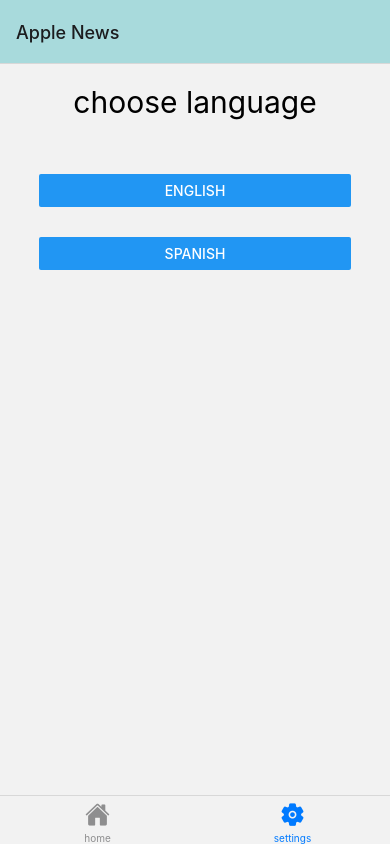
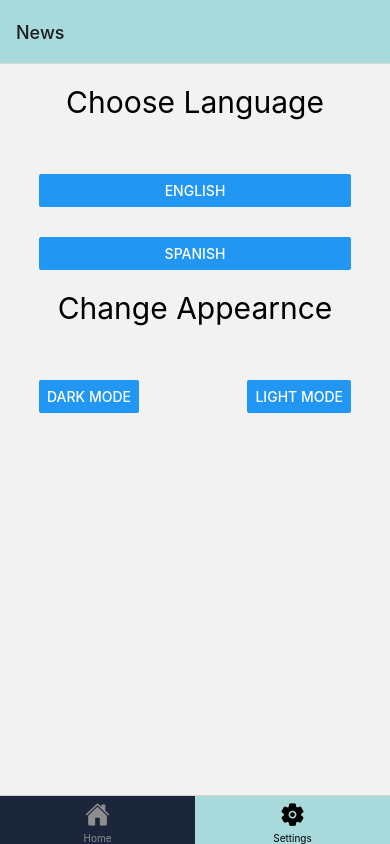
Before and after one commit to moustafaHegazyJETS/ReactNative-NewsApp, a React Native app in the folder NewsApp/: screen /SettingsScreen in a window 390 px wide. Built offline with nearby package versions, Linux system fonts and the light colour scheme; no server answers.

Commit message:
add dynamic theming

```diff
--- a/NewsApp/App.tsx
+++ b/NewsApp/App.tsx
@@ -2,13 +2,16 @@ import { StatusBar } from "expo-status-bar";
 import { LangugeContextProvider } from "./store/Language-context";
 import { useContext } from "react";
 import { AppScreen } from "./Screens/AppScreen";
+import { ThemingContextProvider } from "./store/Theming-context";
 
 export default function App() {
   return (
     <>
       <StatusBar style="auto" />
       <LangugeContextProvider>
-        <AppScreen />
+        <ThemingContextProvider>
+          <AppScreen />
+        </ThemingContextProvider>
       </LangugeContextProvider>
     </>
   );
--- a/NewsApp/Screens/AppScreen.tsx
+++ b/NewsApp/Screens/AppScreen.tsx
@@ -11,23 +11,21 @@ import { SettingsScreen } from "./SettingsScreen";
 import { Ionicons } from "@expo/vector-icons";
 import { languageContenxt } from "../store/Language-context";
 import { useContext } from "react";
+import { ThemingContenxt } from "../store/Theming-context";
 
 export function AppScreen() {
   const Stack = createNativeStackNavigator();
   const BottomTab = createBottomTabNavigator();
   const languageCtx = useContext(languageContenxt);
-
-  const theme = useColorScheme();
-  const themedColors =
-    theme === "dark" ? GlobalStyles.darkColors : GlobalStyles.lightColors;
+  const themingCtx = useContext(ThemingContenxt);
 
   function MyTabs() {
     return (
       <BottomTab.Navigator
         screenOptions={{
-          tabBarBackground: () => (
-            <View style={{ backgroundColor: themedColors.headerColor }} />
-          )
+          tabBarActiveBackgroundColor: themingCtx.mode.headerColor,
+          tabBarInactiveBackgroundColor: themingCtx.mode.background,
+          tabBarActiveTintColor: themingCtx.mode.headerTintColor
         }}
       >
         <BottomTab.Screen
@@ -46,6 +44,7 @@ export function AppScreen() {
           component={SettingsScreen}
           options={{
             headerShown: false,
+            title: languageCtx.language.settings,
             tabBarLabel: languageCtx.language.settings,
             tabBarIcon: ({ color, size }) => (
               <Ionicons name="settings" color={color} size={size} />
@@ -65,9 +64,9 @@ export function AppScreen() {
               name="MyTabs"
               component={MyTabs}
               options={{
-                title: "Apple News",
+                title: languageCtx.language.news,
                 headerStyle: {
-                  backgroundColor: themedColors.headerColor
+                  backgroundColor: themingCtx.mode.headerColor
                 }
               }}
             />
@@ -75,9 +74,9 @@ export function AppScreen() {
               name="NewsDetailsScreen"
               component={NewsDetailsScreen}
               options={{
-                title: "News Details",
+                title: languageCtx.language.newsDetails,
                 headerStyle: {
-                  backgroundColor: themedColors.headerColor
+                  backgroundColor: themingCtx.mode.headerColor
                 }
               }}
             />
--- a/NewsApp/Screens/NewsDetailsScreen.tsx
+++ b/NewsApp/Screens/NewsDetailsScreen.tsx
@@ -4,27 +4,26 @@ import {
   StyleSheet,
   ScrollView,
   Image,
-  Linking,
-  useColorScheme
+  Linking
 } from "react-native";
-import { GlobalStyles } from "../utls/Colors";
+import { ThemingContenxt } from "../store/Theming-context";
+import { languageContenxt } from "../store/Language-context";
+import { useContext } from "react";
 
 export function NewsDetailsScreen({ route }) {
+  const themingCtx = useContext(ThemingContenxt);
   const newsObj: NewsModel = route.params.selectedNewsObject;
   const releaseDate = newsObj.publishedAt.slice(0, 10);
-  const theme = useColorScheme();
-  const themedColors =
-    theme === "dark" ? GlobalStyles.darkColors : GlobalStyles.lightColors;
+  const languageCtx = useContext(languageContenxt);
 
   return (
     <View style={styles.mainScreenView}>
       <Image source={{ uri: newsObj.urlToImage }} style={styles.imageItem} />
-
       <ScrollView
         style={[
           styles.scrollView,
           {
-            backgroundColor: themedColors.background
+            backgroundColor: themingCtx.mode.background
           }
         ]}
       >
@@ -32,7 +31,7 @@ export function NewsDetailsScreen({ route }) {
           style={[
             styles.headerText,
             {
-              color: themedColors.textColor
+              color: themingCtx.mode.textColor
             }
           ]}
         >
@@ -43,18 +42,18 @@ export function NewsDetailsScreen({ route }) {
             style={[
               styles.authorItem,
               {
-                color: themedColors.textDetailsColor
+                color: themingCtx.mode.textDetailsColor
               }
             ]}
           >
-            Author: {newsObj.author}
+            {languageCtx.language.author}: {newsObj.author}
           </Text>
           <Text
             style={{
-              color: themedColors.textDetailsColor
+              color: themingCtx.mode.textDetailsColor
             }}
           >
-            Release Date: {releaseDate}
+            {languageCtx.language.releaseDate}: {releaseDate}
           </Text>
         </View>
         <View style={styles.articleLink}>
@@ -62,7 +61,7 @@ export function NewsDetailsScreen({ route }) {
             style={[
               styles.descText,
               {
-                color: themedColors.textColor
+                color: themingCtx.mode.textColor
               }
             ]}
           >
@@ -70,7 +69,7 @@ export function NewsDetailsScreen({ route }) {
           </Text>
 
           <Text
-            style={[styles.linkText, { color: themedColors.textLinkColor }]}
+            style={[styles.linkText, { color: themingCtx.mode.textLinkColor }]}
             onPress={() => Linking.openURL(newsObj.url)}
           >
             Click Here To check full Article
--- a/NewsApp/Screens/NewsScreen.tsx
+++ b/NewsApp/Screens/NewsScreen.tsx
@@ -3,27 +3,20 @@ import {
   StyleSheet,
   FlatList,
   TextInput,
-  ActivityIndicator,
-  useColorScheme
+  ActivityIndicator
 } from "react-native";
 import { useEffect, useContext, useState } from "react";
 import { getNews } from "../Network/http";
 import { NewsContext } from "../store/News-context";
 import { NewsItem } from "../components/NewsItem";
-import { GlobalStyles } from "../utls/Colors";
-import { useTheme } from "@react-navigation/native";
 import { languageContenxt } from "../store/Language-context";
-import { StringsofLanguages } from "../utls/strings";
+import { ThemingContenxt } from "../store/Theming-context";
 
 export function NewsScreen() {
   // constants
   const newsContext = useContext(NewsContext);
   const languageCtx = useContext(languageContenxt);
-
-  const theme = useColorScheme();
-  const themedColors =
-    theme === "dark" ? GlobalStyles.darkColors : GlobalStyles.lightColors;
-
+  const themingCtx = useContext(ThemingContenxt);
   // hooks
   const [refreshing, setRefreshing] = useState(true);
   const [news, addNews] = useState<NewsModel[]>();
@@ -53,21 +46,20 @@ export function NewsScreen() {
     <View
       style={[
         style.mainScreenView,
-        { backgroundColor: themedColors.background }
+        { backgroundColor: themingCtx.mode.background }
       ]}
     >
       <TextInput
         style={[
           style.inputText,
           {
-            borderColor: themedColors.boarder,
-            backgroundColor: themedColors.searchBarBackground
+            borderColor: themingCtx.mode.boarder,
+            backgroundColor: themingCtx.mode.searchBarBackground
           }
         ]}
         onChangeText={onChangeText}
         placeholder={languageCtx.language.searchNews}
       />
-      {/* update this with refreshing and fetching data screen  */}
       {refreshing ? <ActivityIndicator /> : null}
       <FlatList
         data={news}
--- a/NewsApp/Screens/SettingsScreen.tsx
+++ b/NewsApp/Screens/SettingsScreen.tsx
@@ -2,6 +2,7 @@ import { Text, View, Button, StyleSheet } from "react-native";
 import { useContext } from "react";
 import { languageContenxt } from "../store/Language-context";
 import { StringsofLanguages } from "../utls/strings";
+import { ThemingContenxt } from "../store/Theming-context";
 
 export function SettingsScreen() {
   const lang = [
@@ -10,6 +11,7 @@ export function SettingsScreen() {
   ];
 
   const languageCtx = useContext(languageContenxt);
+  const themingCtx = useContext(ThemingContenxt);
 
   return (
     <View style={styles.mainScreenView}>
@@ -24,6 +26,17 @@ export function SettingsScreen() {
         <Button
           title={lang[1].longform}
           onPress={() => languageCtx.setLang(lang[1].shortform)}
+        />
+      </View>
+      <Text style={styles.header}>{languageCtx.language.changeAppearnce}</Text>
+      <View style={styles.appearanceView}>
+        <Button
+          title={languageCtx.language.darkMode}
+          onPress={() => themingCtx.setMode("dark")}
+        />
+        <Button
+          title={languageCtx.language.lightMode}
+          onPress={() => themingCtx.setMode("light")}
         />
       </View>
     </View>
@@ -44,5 +57,12 @@ const styles = StyleSheet.create({
     width: "80%",
     marginTop: 30,
     alignSelf: "center"
+  },
+  appearanceView: {
+    flexDirection: "row",
+    alignSelf: "center",
+    width: "80%",
+    margin: 30,
+    justifyContent: "space-between"
   }
 });
--- a/NewsApp/components/NewsItem.tsx
+++ b/NewsApp/components/NewsItem.tsx
@@ -1,19 +1,15 @@
-import {
-  Text,
-  View,
-  StyleSheet,
-  Image,
-  Pressable,
-  useColorScheme
-} from "react-native";
-import { GlobalStyles } from "../utls/Colors";
+import { Text, View, StyleSheet, Image, Pressable } from "react-native";
 import { useNavigation } from "@react-navigation/native";
+import { useContext } from "react";
+import { ThemingContenxt } from "../store/Theming-context";
 
 export function NewsItem({ newsObj }: NewsObject) {
   const navigationHook = useNavigation();
-  const theme = useColorScheme();
-  const themedColors =
-    theme === "dark" ? GlobalStyles.darkColors : GlobalStyles.lightColors;
+  const themingCtx = useContext(ThemingContenxt);
+
+  // const theme = useColorScheme();
+  // const themedColors =
+  //   theme === "dark" ? GlobalStyles.darkColors : GlobalStyles.lightColors;
 
   function navigateToDetailsScreen() {
     navigationHook.navigate("NewsDetailsScreen", {
@@ -25,14 +21,14 @@ export function NewsItem({ newsObj }: NewsObject) {
       <View
         style={[
           styles.mainContainer,
-          { backgroundColor: themedColors.itemBackground }
+          { backgroundColor: themingCtx.mode.itemBackground }
         ]}
       >
         <Text
           style={[
             styles.textItem,
             {
-              color: themedColors.itemTextcolor
+              color: themingCtx.mode.itemTextcolor
             }
           ]}
         >
--- a/NewsApp/store/Language-context.tsx
+++ b/NewsApp/store/Language-context.tsx
@@ -10,8 +10,6 @@ export function LangugeContextProvider({ children }) {
   const [lang, setChangedLang] = useState(StringsofLanguages.en);
 
   function setLang(lang: String) {
-    console.log("inside context ****&&&&&&&&&&&&&&***********&&&&&&&");
-    console.log(lang);
     const changedLang =
       lang === "en" ? StringsofLanguages.en : StringsofLanguages.es;
     setChangedLang(changedLang);
--- /dev/null
+++ b/NewsApp/store/Theming-context.tsx
@@ -0,0 +1,26 @@
+import { createContext, useState } from "react";
+import { GlobalStyles } from "../utls/Colors";
+
+export const ThemingContenxt = createContext({
+  mode: GlobalStyles.lightColors,
+  setMode: (mode: String) => {}
+});
+
+export function ThemingContextProvider({ children }) {
+  const [theme, setChangedTheme] = useState(GlobalStyles.lightColors);
+
+  function setTheme(theme: String) {
+    const changedTheme =
+      theme === "dark" ? GlobalStyles.darkColors : GlobalStyles.lightColors;
+    setChangedTheme(changedTheme);
+  }
+  const value = {
+    mode: theme,
+    setMode: setTheme
+  };
+  return (
+    <ThemingContenxt.Provider value={value}>
+      {children}
+    </ThemingContenxt.Provider>
+  );
+}
--- a/NewsApp/utls/Colors.tsx
+++ b/NewsApp/utls/Colors.tsx
@@ -12,15 +12,15 @@ export const GlobalStyles = {
     textLinkColor: "#9381ff"
   },
   darkColors: {
-    headerColor: "#a8dadc",
-    headerTintColor: "black",
-    background: "#1b263b",
-    searchBarBackground: "#dde5b6",
-    itemBackground: "#fefae0",
-    itemTextcolor: "black",
-    boarder: "#adc178",
-    textColor: "#e63946",
-    textDetailsColor: "#e9c46a",
-    textLinkColor: "#9381ff"
+    headerColor: "#DCAAA8",
+    headerTintColor: "white",
+    background: "#3B301B",
+    searchBarBackground: "#BEB6E5",
+    itemBackground: "#435E92",
+    itemTextcolor: "white",
+    boarder: "#D6CFE9",
+    textColor: "#39E6D9",
+    textDetailsColor: "#6A8FE9",
+    textLinkColor: "#EDFF81"
   }
 };
--- a/NewsApp/utls/strings.tsx
+++ b/NewsApp/utls/strings.tsx
@@ -1,16 +1,28 @@
-import { Settings } from "react-native/types";
-
 export const StringsofLanguages = {
   es: {
-    chooseLanguage: "elige lengua",
-    settings: "ajustes",
-    home: "hogar",
-    searchNews: "buscar noticias..."
+    chooseLanguage: "Elige Lengua",
+    settings: "Ajustes",
+    home: "Hogar",
+    searchNews: "Buscar Noticias...",
+    changeAppearnce: "Cambiar de apariencia",
+    author: "autora",
+    releaseDate: "fecha de lanzamiento",
+    darkMode: "Modo Oscuro",
+    lightMode: "Modo de Luz",
+    news: "noticias",
+    newsDetails: "noticias Detalles"
   },
   en: {
-    chooseLanguage: "choose language",
-    settings: "settings",
-    home: "home",
-    searchNews: "search News..."
+    chooseLanguage: "Choose Language",
+    settings: "Settings",
+    home: "Home",
+    searchNews: "Search News...",
+    changeAppearnce: "Change Appearnce",
+    author: "Author",
+    releaseDate: "Release Date",
+    darkMode: "Dark Mode",
+    lightMode: "Light Mode",
+    news: "News",
+    newsDetails: "News Details"
   }
 };
```
